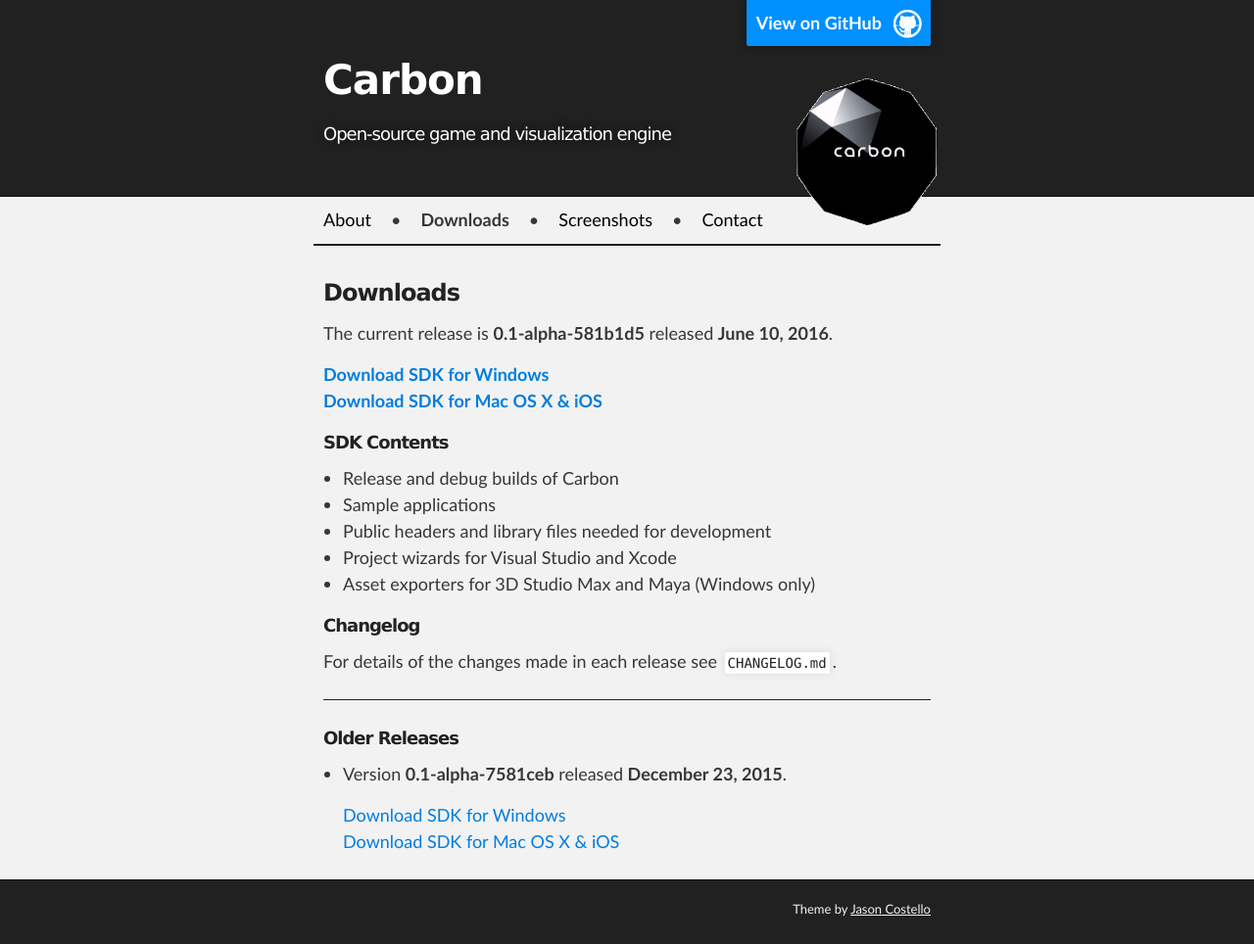
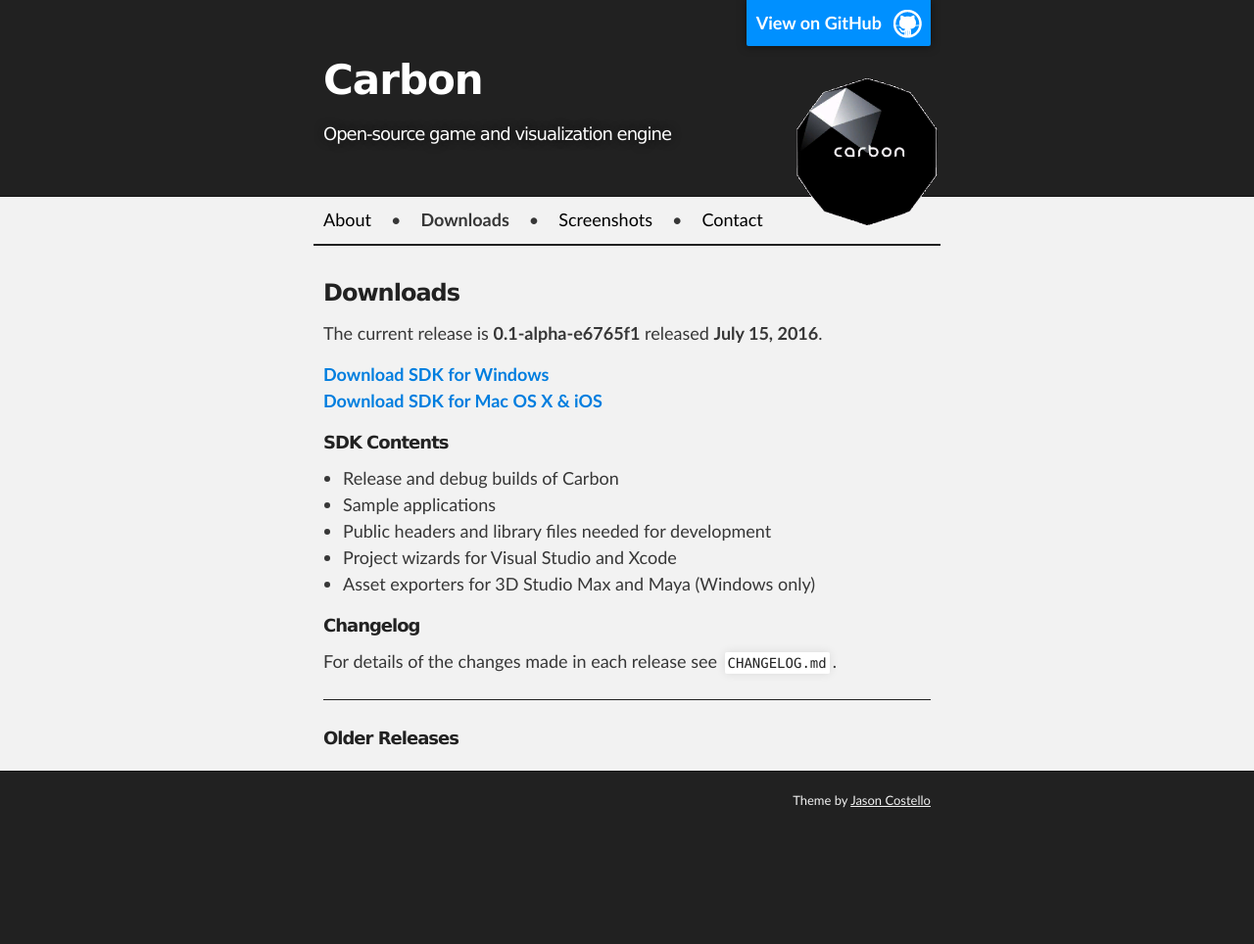
Before and after one commit to savant-nz/carbon, a Jekyll site: the page built from downloads.md, in a window 1280 px wide. Shown: the whole page at 98% size. Built offline with Jekyll 4.4.1, drawn with Linux system fonts in a browser that asks for light colours; after the commit the page ends 900 px from its top, so only the background shows below that.

Commit message:
Update releases

```diff
--- a/_config.yml
+++ b/_config.yml
@@ -36,7 +36,5 @@
 
 # Releases to display on the Downloads page, sorted by date
 releases:
-- version: 0.1-alpha-581b1d5
-  date: 2016-06-10
-- version: 0.1-alpha-7581ceb
-  date: 2015-12-23
+- version: 0.1-alpha-e6765f1
+  date: 2016-07-15
```
